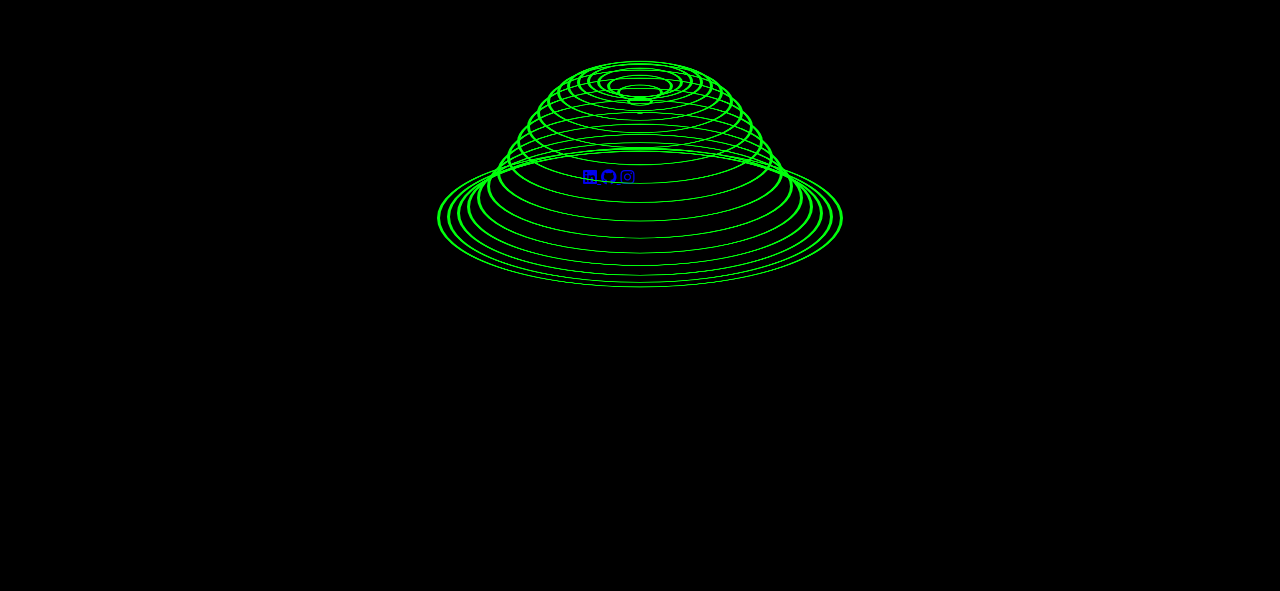
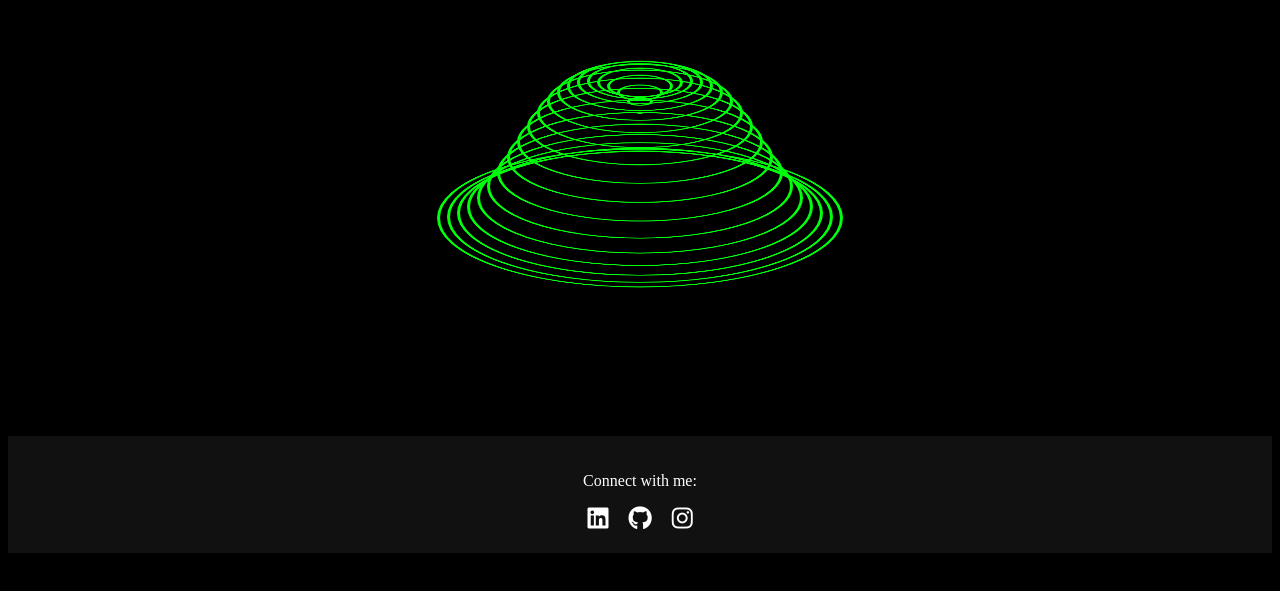
Before and after one commit to thekritikatyagi/Animate1, a plain HTML site: page index.html in a window 1280 px wide. Shown: the part 255-846 px from the top of the page. Drawn offline with Linux system fonts and the light colour scheme.

Commit message:
Update index.css

```diff
--- a/index.css
+++ b/index.css
@@ -1,3 +1,4 @@
+import url( );
 .container{
     margin: 0%;
     padding: 0%;
@@ -45,3 +46,31 @@ body{
         transform: rotateX(70deg) translateZ(50px) translateY(-50vmin);
     }
 }
+ /* Footer Styles */
+        footer {
+            margin-top: auto;
+            background: #111;
+            color: white;
+            width: 100%;
+            padding: 20px;
+            text-align: center;
+        }
+
+        .social-icons {
+            display: flex;
+            justify-content: center;
+            gap: 20px;
+            margin-top: 10px;
+        }
+
+        .social-icons a {
+            text-decoration: none;
+            color: white;
+            font-size: 24px;
+            transition: 0.3s ease-in-out;
+        }
+
+        .social-icons a:hover {
+            color: #ffcc00;
+            transform: scale(1.2);
+        }
```
